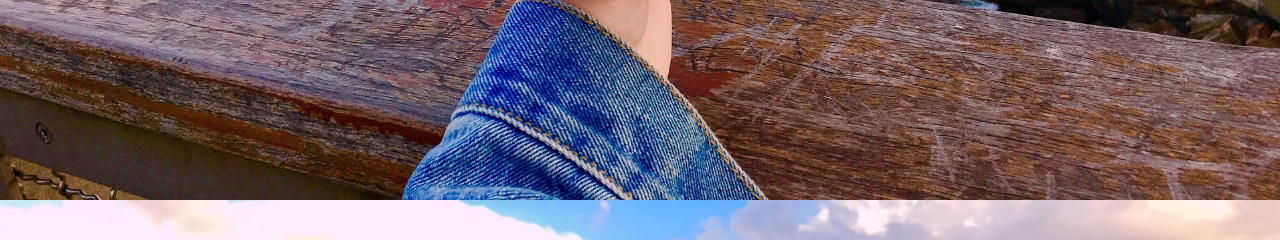
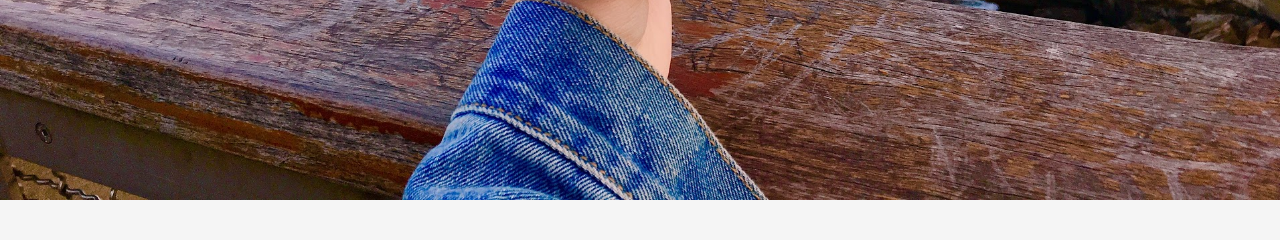
Before and after one commit to curious-curie/zzikproject, a Django app: page / in a window 1280 px wide. Shown: the part 820-1060 px from the top of the page. Run offline with Django 3.2, Linux system fonts and the light colour scheme; some libraries are stand-ins or nearby versions.

Commit message:
db 쌓기

```diff
--- a/zzikplace/templates/zzikplace/index.html
+++ b/zzikplace/templates/zzikplace/index.html
@@ -16,15 +16,9 @@
 <div class = "slide">
     <img class = "arrow" id="back" src="{% static 'zzikplace/img/back.png' %}">
     <ul>
-<<<<<<< HEAD
     <li><img src="{% static 'zzikplace/img/main1.JPG' %}" width = "100%"></li>
     <li><img src="{% static 'zzikplace/img/main2.JPG' %}" width = "100%"></li>
     <li><img src="{% static 'zzikplace/img/main.JPG' %}" width = "100%"></li>
-=======
-    <li><img src="{% static 'zzikplace/img/main1.jpg' %}" width = "100%"></li>
-    <li><img src="{% static 'zzikplace/img/main2.jpg' %}" width = "100%"></li>
-    <li><img src="{% static 'zzikplace/img/main.jpg' %}" width = "100%"></li>
->>>>>>> 7a6059fcc24f1cff23722fb1f2cc8f8c7c96b206
     </ul>
     <img class = "arrow" id="next" src="{% static 'zzikplace/img/next.png' %}">
 </div>
```
Also changed, not shown: db.sqlite3 (added), media/review_photos/IMG_0139.JPG (added), media/review_photos/IMG_0742.JPG (added), media/review_photos/IMG_1667.JPG (added), 5 other files.
